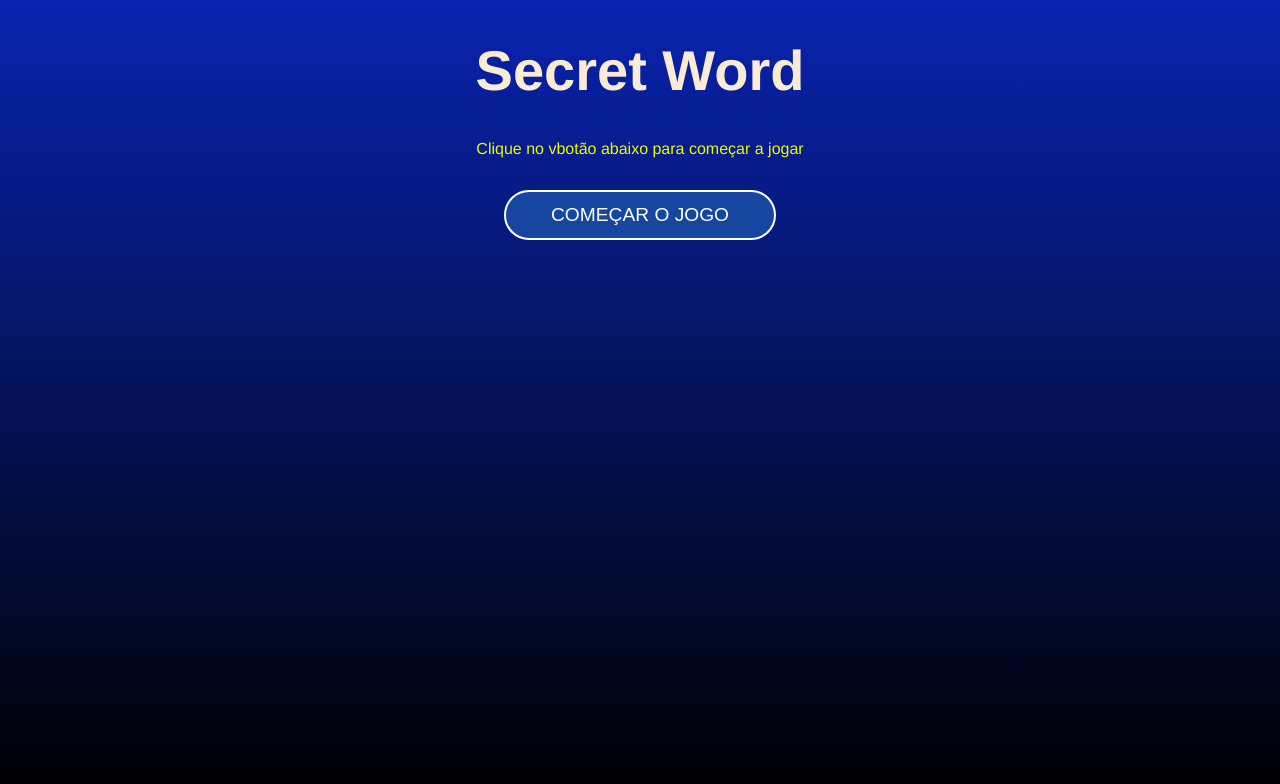
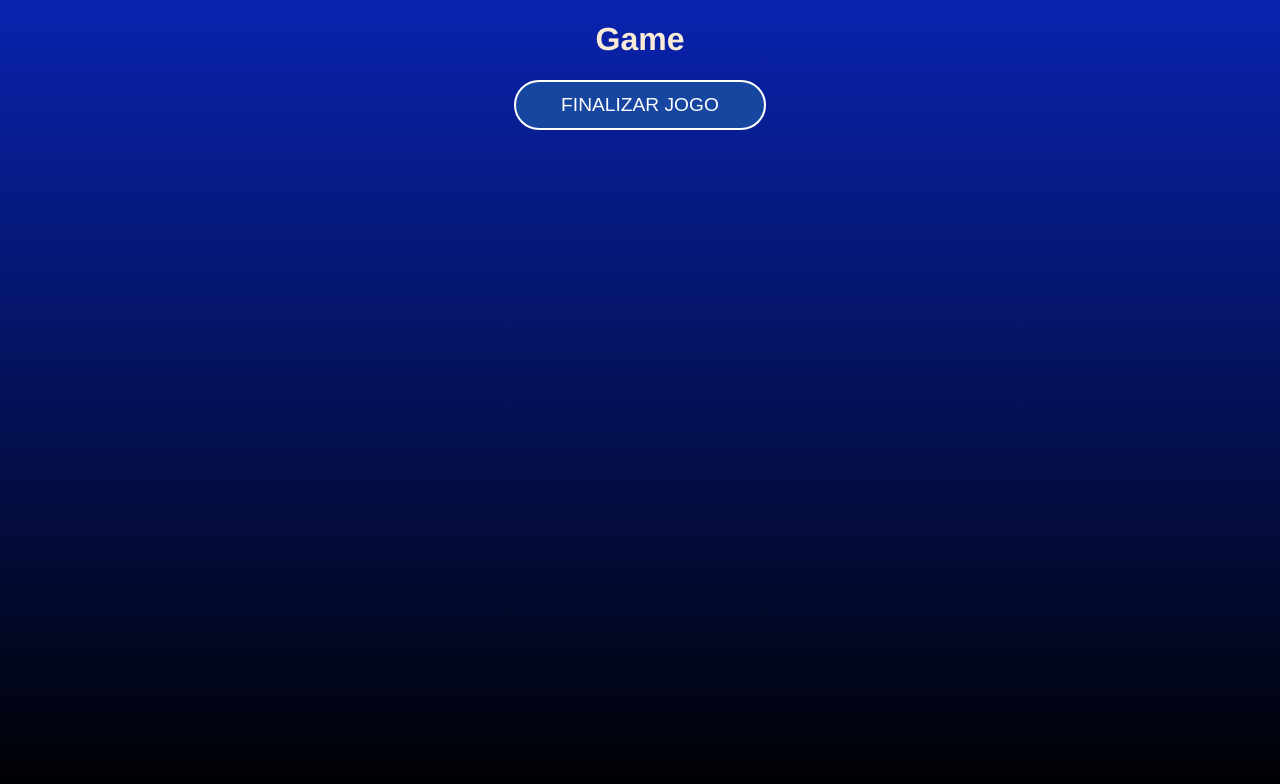
Before and after one commit to luisjonson/secretword, a React (Vite) app: page / in a window 1280 px wide. Both pictures are taken after a click on the button "COMEÇAR O JOGO". Shown: the top 784 px of the page. Built offline with nearby package versions, Linux system fonts and the light colour scheme.

Commit message:
Aternando os estargiario os estágios do jogo

```diff
--- a/src/App.jsx
+++ b/src/App.jsx
@@ -24,13 +24,29 @@
 
   const [gameStage, setGameStage] = useState(stages[0].name)
   const [words] = useState(wordsList)
+
+  //starts the secret word game
+  const startGame = () => {
+    setGameStage(stages[1].name)
+  }
+
+  //process the letter input
+  const verifyLetter = () => {
+    setGameStage(stages[2].name)
+  }
+
+  //restarts rthe hame
+  const retry =() =>{
+    setGameStage(stages[1].name)
+  }
+
   console.log(words)
 
   return (
     < div className="App">
-      {gameStage === 'start' && <StartScreen />}
-      {gameStage === 'game' && <Game />}
-      {gameStage === 'and' && <GameOver />}
+      {gameStage === 'start' && <StartScreen startGame={startGame} />}
+      {gameStage === 'game' && <Game verifyLetter={verifyLetter} />}
+      {gameStage === 'and' && <GameOver retry={retry} />}
     </div>
   )
 }
--- a/src/components/Game.jsx
+++ b/src/components/Game.jsx
@@ -1,7 +1,10 @@
 import "./Game.css"
 
-export const Game = () => {
+export const Game = ({ verifyLetter }) => {
   return (
-    <div>Game</div>
+    <div>
+      <h1>Game</h1>
+      <button onClick={verifyLetter}> Finalizar jogo</button>
+    </div>
   )
 }
--- a/src/components/GameOver.jsx
+++ b/src/components/GameOver.jsx
@@ -1,7 +1,10 @@
 import './GameOver.css'
 
-export const GameOver = () => {
+export const GameOver = ({retry}) => {
   return (
-    <div>GameOver</div>
+    <div>
+         <h1>Game Over</h1>
+         <button onClick={retry}> Resetar jogo</button>
+    </div>
   )
 }
--- a/src/components/StartScreen.jsx
+++ b/src/components/StartScreen.jsx
@@ -1,11 +1,11 @@
 import "./StartScreen.css";
 
-export const StartScreen = () => {
+export const StartScreen = ({startGame}) => {
   return (
     <div className="start">
         <h1>Secret Word</h1>
         <p>Clique no vbotão abaixo para começar a jogar</p>
-        <button>Começar o jogo</button>
+        <button onClick={startGame}>Começar o jogo</button>
     </div>
   )
 }
```
